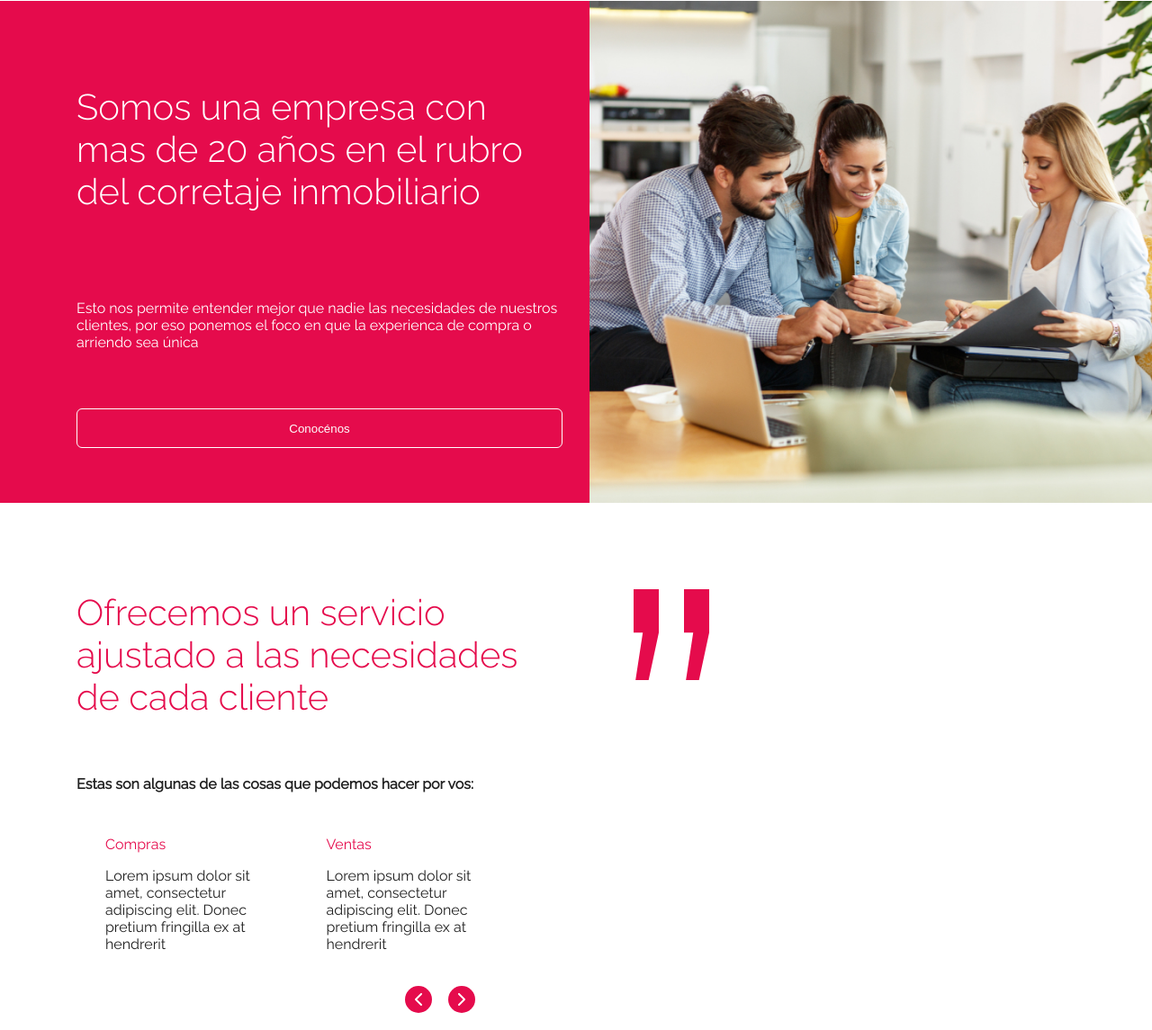
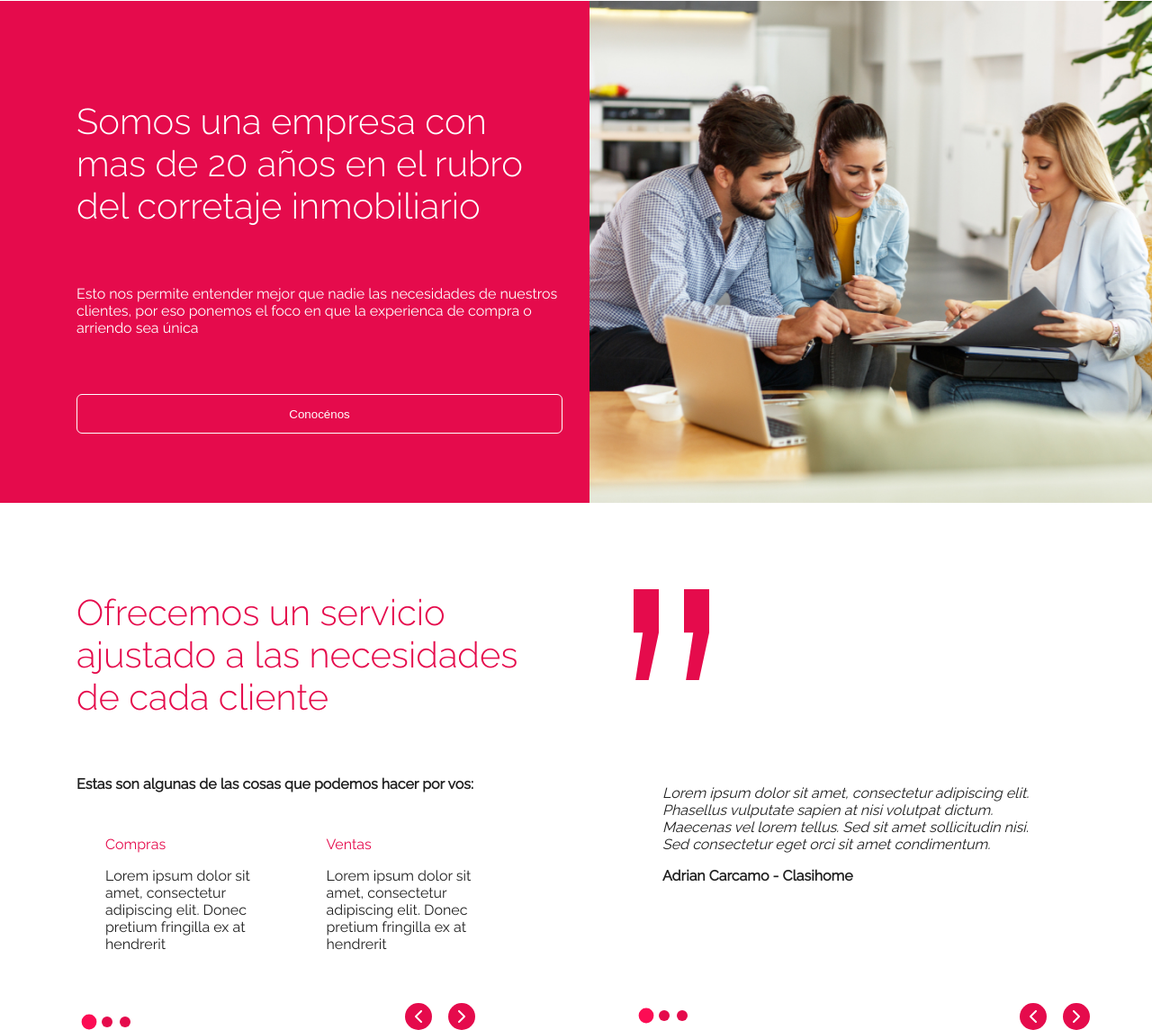
Before and after one commit to felixTineo/clasi-template-clasi, a Gatsby site: page / in a window 1280 px wide. Shown: the part 1879-3024 px from the top of the page at 90% size. Built offline with nearby package versions, Linux system fonts and the light colour scheme; Gatsby itself is replaced by a stand-in of ours.

Commit message:
carousel inferno

```diff
--- a/src/_components/carousels/index.js
+++ b/src/_components/carousels/index.js
@@ -1,2 +1,3 @@
 export { default as PropertyCarousel } from './property';
 export { default as ServiceCarousel } from './service';
+export { default as ReviewCarousel } from './review';
--- /dev/null
+++ b/src/_components/carousels/review.js
@@ -0,0 +1,92 @@
+import React, { useContext, Fragment } from 'react';
+import Context from '../../_context';
+import styled from 'styled-components';
+import { Visible, Hidden } from 'react-grid-system';
+import { CarouselProvider, Slider, Slide, ButtonBack, ButtonNext, DotGroup, Dot } from 'pure-react-carousel';
+import 'pure-react-carousel/dist/react-carousel.es.css';
+
+const RevieweCont = styled.div`
+  padding: 2rem;
+`
+const ReviewAuthor = styled.p`
+  font-weight: bold;
+`
+const ReviewDescription = styled.p`
+  font-style: italic;
+`
+
+const Review = ({ id, review, author }) => {
+  return(
+    <RevieweCont>
+      <ReviewDescription>
+        {review}
+      </ReviewDescription>
+      <ReviewAuthor>
+        {author}
+      </ReviewAuthor>
+    </RevieweCont>
+  )
+}
+
+
+export default ()=> {
+  const state = useContext(Context);
+  const items = state.home.reviews.items;
+  const color = state.main.primaryColor;
+  return(
+    <Fragment>
+      <Hidden xs>
+        <CarouselProvider
+          naturalSlideWidth={100}
+          naturalSlideHeight={60}
+          //isIntrinsicHeight={true}
+          totalSlides={items.length}
+          visibleSlides={1}
+          orientation="horizontal"
+        >
+          <Slider>
+            {
+              items.map((item, index) => (
+                <Slide key={item.id} index={index}>
+                  <Review {...item} />
+                </Slide>
+              ))
+            }
+          </Slider>
+          <ButtonBack className="carousel-back-button carousel-text-back-button" style={{ backgroundColor: color }}>
+            <img src="/icons/chevron-left.svg" alt="chevron" />
+          </ButtonBack>
+          <ButtonNext className="carousel-next-button carousel-text-next-button" style={{ backgroundColor: color }}>
+            <img src="/icons/chevron-right.svg" alt="chevron"/>
+          </ButtonNext>
+          {
+            Array(items.length).fill(0).map((_,i) => <Dot style={{ backgroundColor: color }} className="carousel-text-dot" key={i} slide={i} />)
+          }
+        </CarouselProvider>
+      </Hidden>
+      <Visible xs>
+        <CarouselProvider
+          naturalSlideWidth={100}
+          naturalSlideHeight={75}
+          //isIntrinsicHeight={true}
+          totalSlides={items.length}
+          visibleSlides={1}
+          orientation="horizontal"
+        >
+          <Slider>
+            {
+              items.map((item, index) => (
+                <Slide key={item.id} index={index}>
+                  <Review {...item} />
+                </Slide>
+              ))
+            }
+          </Slider>
+          {
+            Array(items.length).fill(0).map((_,i) => <Dot style={{ backgroundColor: color }} className="carousel-text-dot" key={i} slide={i} />)
+          }
+        </CarouselProvider>
+      </Visible>
+    </Fragment>
+  )
+}
--- a/src/_components/carousels/service.js
+++ b/src/_components/carousels/service.js
@@ -5,6 +5,14 @@ import { PropertyCard } from '../cards'
 import { Visible, Hidden } from 'react-grid-system';
 import { CarouselProvider, Slider, Slide, ButtonBack, ButtonNext, DotGroup, Dot } from 'pure-react-carousel';
 import 'pure-react-carousel/dist/react-carousel.es.css';
+
+const chunkArray = (myArray, chunk) =>{
+  var results = [];
+  while (myArray.length) {
+      results.push(myArray.splice(0, chunk));
+  }
+  return results;
+};
 
 const ServiceCont = styled.div`
   padding: 2rem;
@@ -14,6 +22,9 @@ const ServiceTitle = styled.p`
 `
 const ServiceDescription = styled.p`
 
+`
+const ServiceContainer = styled.div`
+  display: flex;
 `
 
 const Service = ({ id, title, description }) => {
@@ -31,24 +42,33 @@ const Service = ({ id, title, description }) => {
 
 
 export default ()=> {
-  const color = useContext(Context).main.primaryColor;
-  const items = useContext(Context).home.services.items;
+  const state = useContext(Context);
+  const color = state.main.primaryColor;
+  const itemsMovil = state.home.services.items;
+  const itemsToChunk = state.home.services.items.map(item => item);
+  const itemsDesk = chunkArray(itemsToChunk, 2);
   return(
     <Fragment>
       <Hidden xs>
         <CarouselProvider
           naturalSlideWidth={100}
-          naturalSlideHeight={100}
+          naturalSlideHeight={50}
           //isIntrinsicHeight={true}
-          totalSlides={items.length}
-          visibleSlides={2}
+          totalSlides={itemsDesk.length}
+          visibleSlides={1}
           orientation="horizontal"
         >
           <Slider>
             {
-              items.map((item, index) => (
-                <Slide key={item.id} index={index}>
-                  <Service {...item} />
+              itemsDesk.map((mainItem, index) => (
+                <Slide key={mainItem[0].id} index={index}>
+                  <ServiceContainer>
+                  {
+                    mainItem.map(item => (
+                        <Service {...item} />
+                    ))
+                  }
+                  </ServiceContainer>
                 </Slide>
               ))
             }
@@ -59,6 +79,9 @@ export default ()=> {
           <ButtonNext className="carousel-next-button carousel-text-next-button" style={{ backgroundColor: color }}>
             <img src="/icons/chevron-right.svg" alt="chevron"/>
           </ButtonNext>
+          {
+            Array(itemsDesk.length).fill(0).map((_,i) => <Dot style={{ backgroundColor: color }} className="carousel-text-dot" key={i} slide={i} />)
+          }
         </CarouselProvider>
       </Hidden>
       <Visible xs>
@@ -66,20 +89,23 @@ export default ()=> {
           naturalSlideWidth={100}
           naturalSlideHeight={50}
           //isIntrinsicHeight={true}
-          totalSlides={items.length}
+          totalSlides={itemsMovil.length}
           visibleSlides={1}
           orientation="horizontal"
         >
           <Slider>
             {
-              items.map((item, index) => (
+              itemsMovil.map((item, index) => (
                 <Slide key={item.id} index={index}>
                   <Service {...item} />
                 </Slide>
               ))
             }
           </Slider>
-        </CarouselProvider>
+            {
+              Array(itemsMovil.length).fill(0).map((_,i) => <Dot style={{ backgroundColor: color }} className="carousel-text-dot" key={i} slide={i} />)
+            }
+          </CarouselProvider>
       </Visible>
     </Fragment>
   )
--- a/src/_context/state.js
+++ b/src/_context/state.js
@@ -286,14 +286,17 @@ export default {
       visible: true,
       items:[
         {
+          id: uuid(),
           review: 'Lorem ipsum dolor sit amet, consectetur adipiscing elit. Phasellus vulputate sapien at nisi volutpat dictum. Maecenas vel lorem tellus. Sed sit amet sollicitudin nisi. Sed consectetur eget orci sit amet condimentum.',
           author:'Adrian Carcamo - Clasihome'
         },
         {
+          id: uuid(),
           review: 'Lorem ipsum dolor sit amet, consectetur adipiscing elit. Phasellus vulputate sapien at nisi volutpat dictum. Maecenas vel lorem tellus. Sed sit amet sollicitudin nisi. Sed consectetur eget orci sit amet condimentum.',
           author:'Elon musk - Space-x'
         },
         {
+          id: uuid(),
           review: 'Lorem ipsum dolor sit amet, consectetur adipiscing elit. Phasellus vulputate sapien at nisi volutpat dictum. Maecenas vel lorem tellus. Sed sit amet sollicitudin nisi. Sed consectetur eget orci sit amet condimentum.',
           author:'Montgomery burns - Planta nuclear de springfield'
         },
--- a/src/_sections/home/about.js
+++ b/src/_sections/home/about.js
@@ -3,14 +3,14 @@ import Context from '../../_context';
 import styled from 'styled-components';
 import { Row, Col, Container, Hidden } from 'react-grid-system';
 import { Button } from '../../_components/buttons';
-import { ServiceCarousel } from '../../_components/carousels';
+import { ServiceCarousel, ReviewCarousel } from '../../_components/carousels';
 
 const MainCont = styled.section`
   position: relative;
 `
 const HeroInfoCont = styled.div`
   background-color: ${props => props.theme.main.primaryColor};
-  min-height: 50vh;
+  min-height: calc(50vh - 4rem);
   color: #ffffff;
 `
 const DescriptionCont = styled.div`
@@ -19,12 +19,13 @@ const DescriptionCont = styled.div`
   justify-content: center;
   align-items: center;
   height: 100%;
+  padding: 4rem 0;
 `
 const Title = styled.h2`
   font-size: 40px;
 `
 const Description = styled.p`
-  margin: 4rem 0;
+  margin: 2rem 0 4rem;
 `
 const HeroImage = styled.img`
   width: 50vw;
@@ -48,7 +49,10 @@ const SvgCont = styled.svg`
   fill: ${props => props.theme.main.primaryColor};
 `
 const QuoteCarouselCont = styled.div`
-  margin-top: 4rem;
+  padding-top: 0rem;
+  @media(min-width: 768px){
+    padding-top: 2rem;
+  }
 `
 const CarouselCont = styled.div`
   position: relative;
@@ -57,6 +61,7 @@ const CarouselCont = styled.div`
 
 export default ()=> {
   const state = useContext(Context).home;
+  console.log("FOOOOOOOOOOO", state);
   return(
     <MainCont>
       <HeroInfoCont>
@@ -99,7 +104,7 @@ export default ()=> {
               </SvgCont>
             </TitleQuoteCont>
             <QuoteCarouselCont>
-
+              <ReviewCarousel />
             </QuoteCarouselCont>
           </Col>
         </Row>
--- a/src/_styles/global.css
+++ b/src/_styles/global.css
@@ -36,15 +36,6 @@ h1{
 
 h2{
   font-size: 1.5rem;
-}
-
-@media(min-width: 768px){
-  h1{
-    font-size: 50px;
-  }
-  h2{
-    font-size: 2rem;
-  }
 }
 
 .carousel-back-button, .carousel-next-button{
@@ -87,3 +78,33 @@ h2{
   bottom: 0 !important;
   right: 3rem;
 }
+
+.carousel-text-dot{
+  height: 12px;
+  width: 12px;
+  border-radius: 50%;
+  border: none;
+  transition: 250ms ease;
+}
+
+.carousel-text-dot:nth-child(2n){
+  margin: 0 .5rem;
+}
+
+.carousel-text-dot:disabled{
+  transform: scale(1.40);
+  filter: brightness(1.1);
+}
+
+
+@media(min-width: 768px){
+  h1{
+    font-size: 50px;
+  }
+  h2{
+    font-size: 2rem;
+  }
+  .carousel-text-dot{
+
+  }
+}
```
